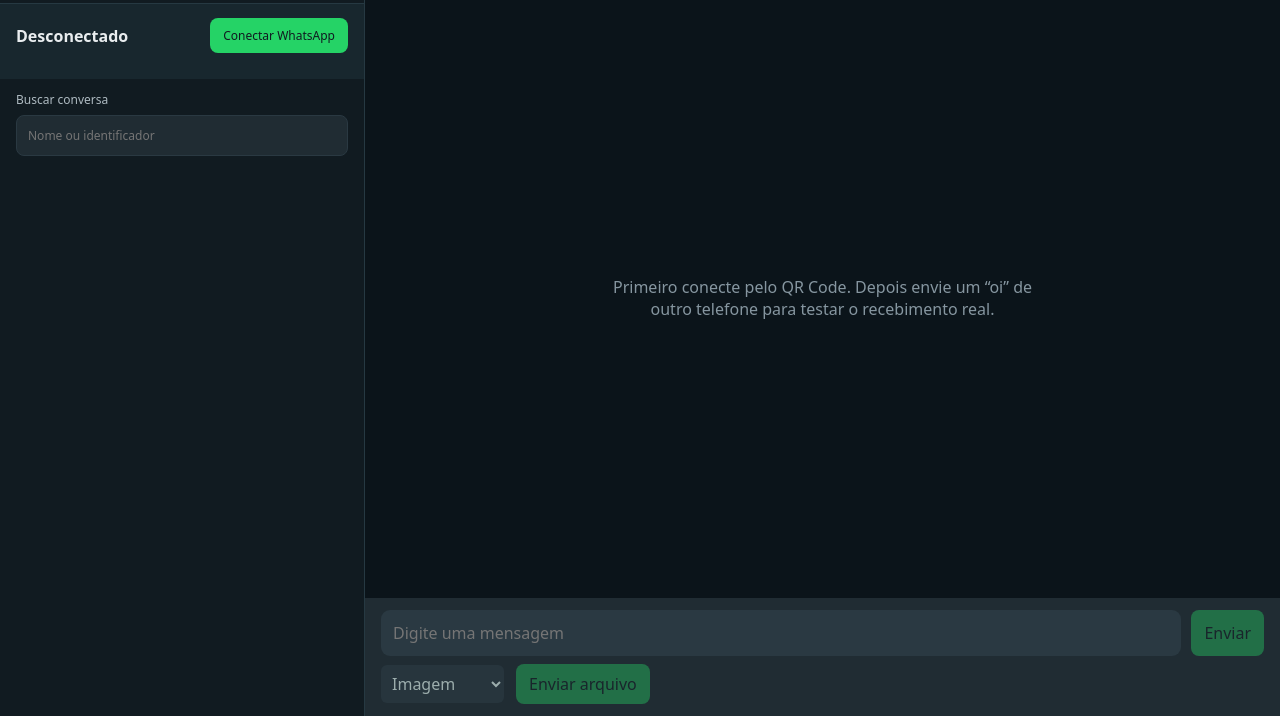
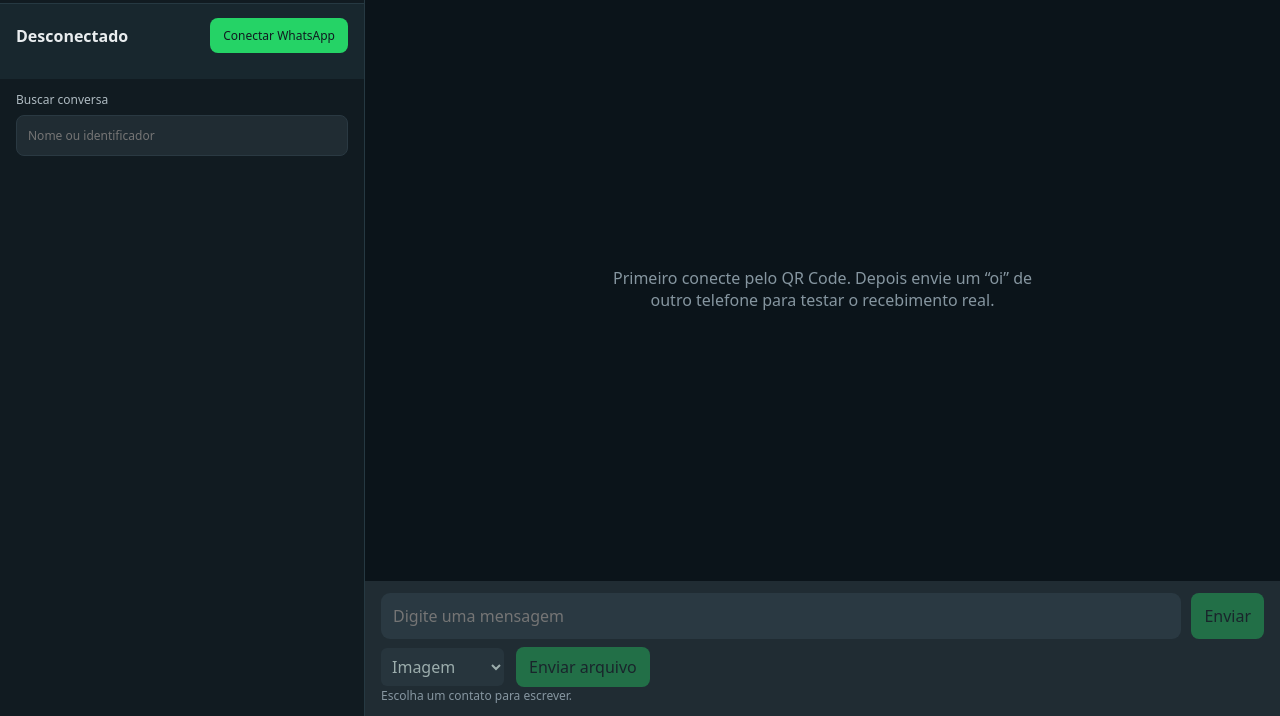
Before and after one commit to crentefiel/whatsapp-web-windows, an Electron app: page src/index.html in a window 1280 px wide. Shown: the part 84-800 px from the top of the page. Drawn offline with Linux system fonts and the light colour scheme; no server answers.

Commit message:
ui: explicar quando conexão impede envio mas permite rascunho

```diff
--- a/src/index.html
+++ b/src/index.html
@@ -30,6 +30,7 @@
    <div class="attachments"><select id="attachmentType" disabled aria-label="Tipo de arquivo">
     <option value="image">Imagem</option><option value="video">Vídeo</option><option value="audio">Áudio</option><option value="document">Documento</option>
    </select><button id="sendFile" disabled>Enviar arquivo</button><span id="error" class="small" role="status"></span></div>
+   <div id="composerHint" class="small" aria-live="polite">Escolha um contato para escrever.</div>
   </div>
  </section>
 </main><script src="./ui.js"></script>
```
